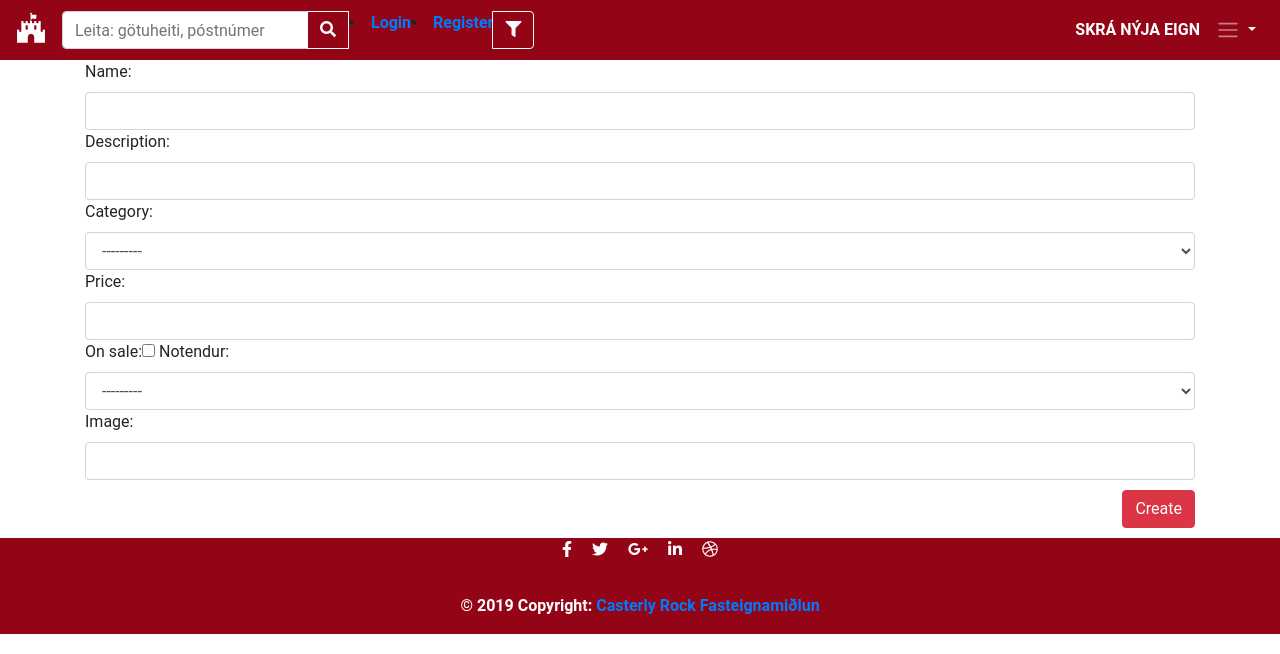
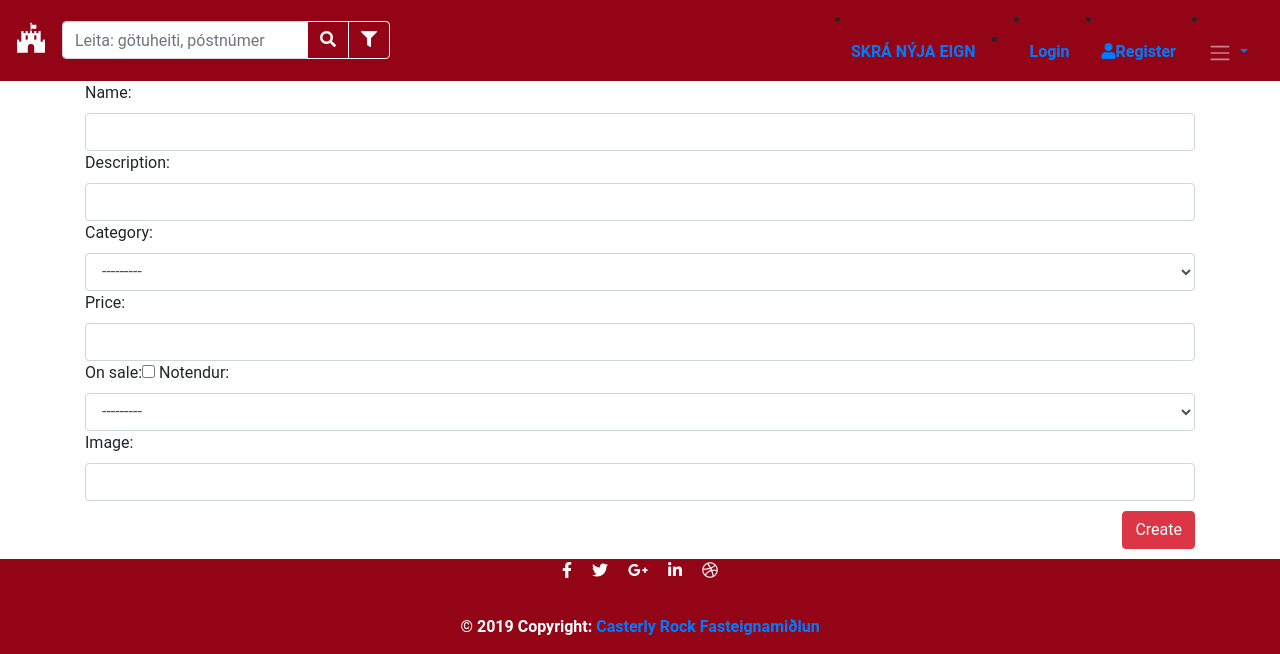
Before and after one commit to HlynurM/Casterly_Rock, a Django app: page /add_new_estate in a window 1280 px wide. Shown: the top 654 px of the page. Run offline with Django 3.2, Linux system fonts and the light colour scheme; data that the repository does not hold is empty; some libraries are stand-ins or nearby versions.

Commit message:
register og login samsett

```diff
--- a/templates/base.html
+++ b/templates/base.html
@@ -29,7 +29,7 @@
     <a class="navbar-brand" href="/" title="Casterly Rock Home"><i class="fab fa-fort-awesome" style="font-size: 30px;"></i></a>
     <button class="navbar-toggler" type="button" data-toggle="collapse" data-target="#navbarSupportedContent"
             aria-controls="navbarSupportedContent" aria-expanded="false" aria-label="Toggle navigation">
-        <span class="navbar-toggler-icon">hellow</span>
+{#        <span class="navbar-toggler-icon">hellow</span>#}
     </button>
 
     <!--/ SEARCH BAR -->
@@ -41,12 +41,6 @@
                 <button class="btn btn-outline-light" type="submit" id="search-button" alt="search">
                     <span class="fas fa-search" id=""></span>
                 </button>
-                 {% if user.is_authenticated %}
-                    <li><a href="{% url 'logout' %}">Logout</a></li>
-                {% else %}
-                    <li><a href="{% url 'login' %}">Login</a></li>
-                    <li><a href="{% url 'register' %}">Register</a></li>
-                {% endif %}
             </div>
             <!--/ FILTER ICON BELOW -->
             <div class="input-group-append">
@@ -60,9 +54,27 @@
 
     <!--/ THIS GOES TO THE RIGHT SIDE -->
     <div class="collapse navbar-collapse" id="navbarSupportedContent">
-        <ul class="navbar-nav ml-auto">
-            <li class="nav-item active">
-                <a class="nav-link" href="#">SKRÁ NÝJA EIGN <span class="sr-only">(current)</span></a>
+        <li class="navbar-nav ml-auto">
+        <li class="nav-item ">
+            <a class="nav-link" href="{% url 'add_new_estate' %}">SKRÁ NÝJA EIGN <span class="sr-only">(current)</span></a>
+
+        </li>
+        <li class="nav-item ">
+            {% if user.is_authenticated %}
+                <li>
+                    <a class="nav-link" href="{% url 'logout' %}">Logout
+                        <span class="sr-only">(current)</span></a>
+                </li>
+            {% else %}
+                <li>
+                    <a class="nav-link" href="{% url 'login' %}">Login
+                        <span class="sr-only">(current)</span></a>
+                </li>
+                <li>
+                    <a class="nav-link" href="{% url 'register' %}"><i class="fas fa-user"></i>Register
+                        <span class="sr-only">(current)</span></a>
+                </li>
+            {% endif %}
         </li>
         <li class="nav-item dropdown active">
             <a class="nav-link dropdown-toggle" href="#" id="navbarDropdown" role="button" data-toggle="dropdown"
```
Lines whose indentation alone changed are shown as unchanged.
